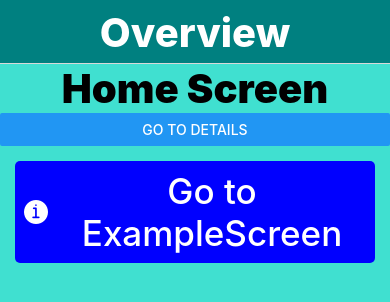
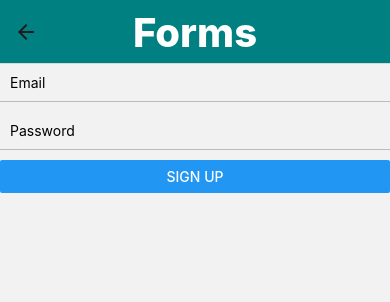
Before and after one commit to gshaver82/React-Native-Navigation, a React Native app: screen /Forms in a window 390 px wide. Shown: the top 302 px of the page. Built offline with nearby package versions, Linux system fonts and the light colour scheme.

Commit message:
added forms page

```diff
--- a/App.js
+++ b/App.js
@@ -6,6 +6,7 @@ import { createNativeStackNavigator } from '@react-navigation/native-stack';
 import ExampleScreen from './screens/example'
 import HomeScreen from './screens/home'
 import DetailsScreen from './screens/details'
+import FormsScreen from './screens/forms'
 import { globalStyles } from './styles/global';
 
 const Stack = createNativeStackNavigator();
@@ -34,6 +35,11 @@ function App() {
           component={ExampleScreen}
           options={{ title: 'Example' }}
         />
+        <Stack.Screen
+          name="Forms"
+          component={FormsScreen}
+          options={{ title: 'Forms' }}
+        />
       </Stack.Navigator>
     </NavigationContainer>
   );
--- a/package.json
+++ b/package.json
@@ -14,6 +14,7 @@
     "@react-navigation/native-stack": "^6.9.10",
     "expo": "~47.0.12",
     "expo-status-bar": "~1.4.2",
+    "formik": "^2.2.9",
     "moment": "^2.29.4",
     "react": "18.1.0",
     "react-native": "0.70.5",
--- /dev/null
+++ b/screens/forms.js
@@ -0,0 +1,40 @@
+import React from 'react';
+import { View, TextInput, Button } from 'react-native';
+import { Formik } from 'formik';
+import { globalStyles } from '../styles/global';
+
+const SignupForm = () => {
+    return (
+        <Formik
+            initialValues={{ email: '', password: '' }}
+            onSubmit={(values) => console.log(values)}
+        >
+            {({ handleChange, handleBlur, handleSubmit, values }) => (
+                <View>
+                    <TextInput
+                        style={globalStyles.input}
+                        placeholder="Email"
+                        onChangeText={handleChange('email')}
+                        onBlur={handleBlur('email')}
+                        value={values.email}
+                    />
+                    <TextInput
+                        style={globalStyles.input}
+                        placeholder="Password"
+                        secureTextEntry
+                        onChangeText={handleChange('password')}
+                        onBlur={handleBlur('password')}
+                        value={values.password}
+                    />
+                    <Button
+                        title="Sign Up"
+                        onPress={handleSubmit}
+                        style={globalStyles.button}
+                    />
+                </View>
+            )}
+        </Formik>
+    );
+};
+
+export default SignupForm;
--- a/screens/home.js
+++ b/screens/home.js
@@ -28,7 +28,13 @@ export default function HomeScreen({ navigation }) {
                 <Text  style={globalStyles.buttonText}>Go to ExampleScreen</Text>
             </TouchableOpacity>
 
-
+            <TouchableOpacity
+                style={[globalStyles.TouchableOpacitybutton, { flexDirection: 'row' }]}
+                onPress={() => {
+                    navigation.navigate('Forms');
+                }}>
+                <Text  style={globalStyles.buttonText}>Go to Forms</Text>
+            </TouchableOpacity>
 
 
         </View>
--- a/styles/global.js
+++ b/styles/global.js
@@ -1,4 +1,4 @@
-import { StyleSheet, Dimensions  } from 'react-native';
+import { StyleSheet, Dimensions } from 'react-native';
 const { width, height } = Dimensions.get('window');
 // const fontSize = Math.min(width, height) * 0.18; // adjust 0.1 to adjust the size of the font
 
@@ -43,11 +43,11 @@ export const globalStyles = StyleSheet.create({
   },
   alarmText: {
     fontWeight: '700',
-    fontSize:  Math.min(width, height) * 0.18,
+    fontSize: Math.min(width, height) * 0.18,
     alignSelf: 'center',
   },
   text: {
-    fontSize:  Math.min(width, height) * 0.09,
+    fontSize: Math.min(width, height) * 0.09,
     alignSelf: 'center',
   },
   card: {
@@ -65,5 +65,17 @@ export const globalStyles = StyleSheet.create({
   cardContent: {
     marginHorizontal: 18,
     marginVertical: 5,
-  }
+  },
+  input: {
+    marginBottom: 10,
+    padding: 10,
+    borderBottomColor: '#bbb',
+    borderBottomWidth: 1,
+  },
+  button: {
+    backgroundColor: 'blue',
+    color: 'white',
+    padding: 10,
+    borderRadius: 5,
+  },
 });
```
Also changed, not shown: 1 other file (tests, documents, lock files or other folders).
